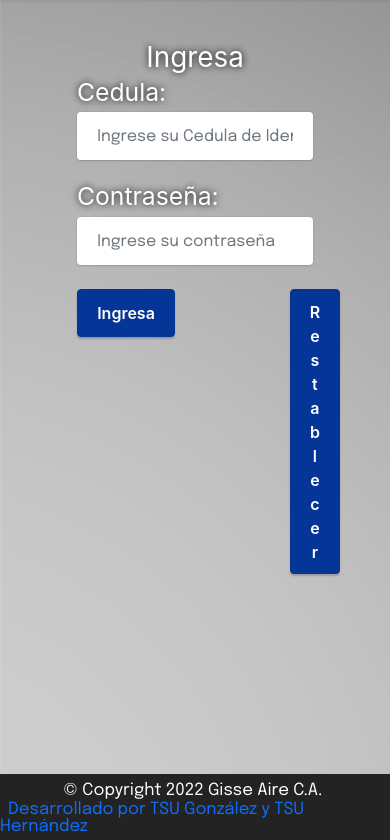
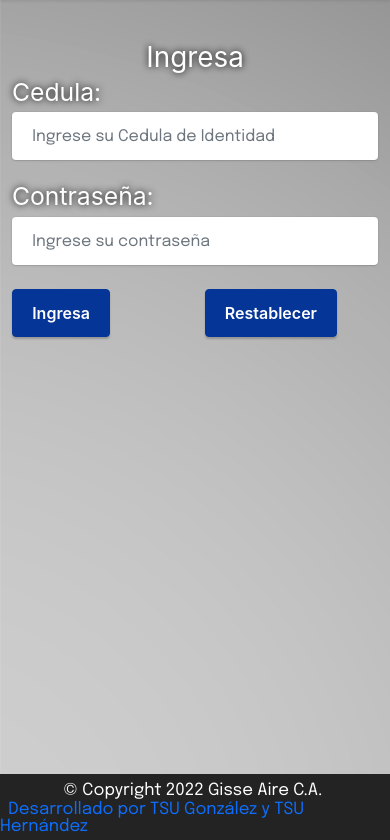
Before and after one commit to cejblan/sistema_logistico, a PHP site: page /login.php in a window 390 px wide. Shown: the part 71-911 px from the top of the page. Run offline with PHP 8.4, Linux system fonts and the light colour scheme.

Commit message:
Correciones para responsive

```diff
--- a/login.php
+++ b/login.php
@@ -17,8 +17,7 @@ if(isset($_SESSION['usuario']))
     <div class="col-12">
         <h1>Ingresa</h1>
     </div>
-    <div class="col-2"></div>
-    <div class="col-8">
+    <div class="col-12">
       <form action="php/code_login.php" name="" method="POST">
         <label>
           <h2>Cedula:</h2>
@@ -31,10 +30,10 @@ if(isset($_SESSION['usuario']))
         <input type="password" name="contrasena" class="form-control" placeholder="Ingrese su contraseña" required/>
         </br>
         <div class="row">
-          <div class="col-10">
+          <div class="col-6 margin_auto login">
             <input class="btn btn-success" type="submit" name="submit" id="submit" value="Ingresa"/>
           </div>
-          <div class="col-2">
+          <div class="col-6 margin_auto login">
             <input class="btn btn-success" type="reset" name="borrar" id="borrar" value="Restablecer"/>
           </div>
         </div>
```
